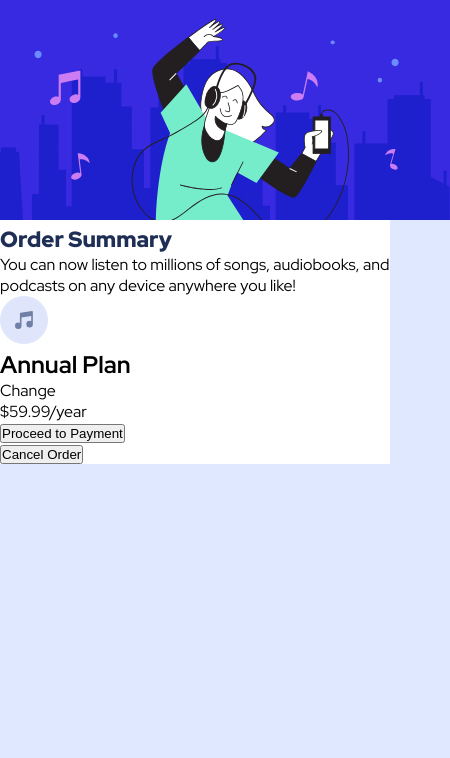
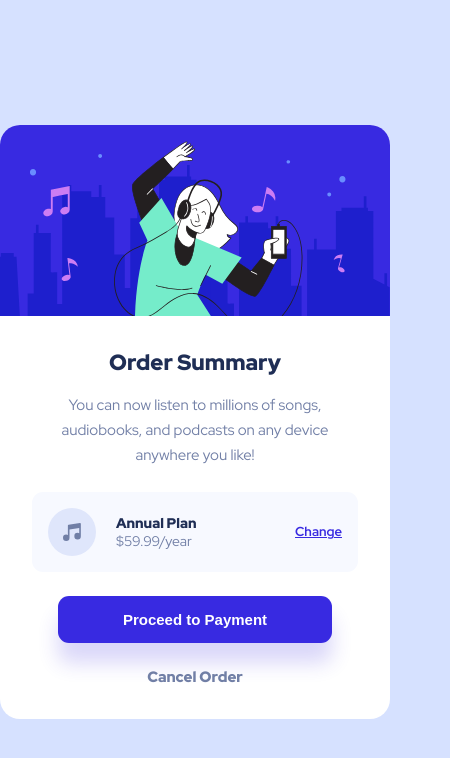
Before and after one commit to Ani-Kiria/Order-Summary-Component-, a plain HTML site: page index.html in a window 390 px wide. Shown: the whole page, 450 px wide, since content can reach past the window. Drawn offline with Linux system fonts and the light colour scheme.

Commit message:
add updates for mobile version

```diff
--- a/index.html
+++ b/index.html
@@ -8,26 +8,30 @@
   </head>
   <body>
     <div class="main-container">
-      <img src="./images/illustration-hero.svg" />
+      <img src="./images/illustration-hero.svg" class="main-image" />
+      <div class="content">
         <h1>Order Summary</h1>
-      <p>
-        You can now listen to millions of songs, audiobooks, and podcasts on any
-        device anywhere you like!
+        <p class="main-text">
+          You can now listen to millions of songs, audiobooks, and podcasts on
+          any device anywhere you like!
         </p>
 
         <div class="offer-container">
+          <div class="annual">
             <img src="./images/icon-music.svg" />
+            <div class="offer-price">
               <h2>Annual Plan</h2>
-        <p>Change</p>
-        <p>$59.99/year</p>
+              <p id="price">$59.99/year</p>
+            </div>
+          </div>
+          <a href="#">Change</a>
         </div>
 
-      <div class="button-container1">
-        <button>Proceed to Payment</button>
-      </div>
+        <button class="payment">Proceed to Payment</button>
 
         <div class="button-container2">
-        <button>Cancel Order</button>
+          <button class="cancel">Cancel Order</button>
+        </div>
       </div>
     </div>
   </body>
--- a/style.css
+++ b/style.css
@@ -5,14 +5,94 @@
   box-sizing: border-box;
 }
 body {
-  background-color: #e0e8ff;
+  background-color: #d6e1ff;
   font-family: "Red Hat Display", sans-serif;
+  min-height: 100vh;
+  display: flex;
+  align-items: center;
+  justify-content: center;
+}
+.main-image {
+  width: 100%;
 }
 .main-container {
   background-color: #fff;
+  display: flex;
+  flex-direction: column;
+  align-items: center;
+  border-radius: 20px;
+  max-width: 500px;
+  overflow: hidden;
+}
+.content {
+  display: flex;
+  flex-direction: column;
+  align-items: center;
+  padding: 32px;
+  gap: 16px;
 }
 h1 {
   color: #1f2e55;
   font-size: 22px;
   font-weight: 900;
 }
+.main-text {
+  color: #717fa6;
+  text-align: center;
+  font-size: 15px;
+  font-weight: 400;
+  line-height: 25px;
+}
+h2 {
+  color: #1f2e55;
+  font-size: 14px;
+  font-weight: 900;
+}
+#price {
+  color: #717fa6;
+  font-size: 14px;
+  font-weight: 400;
+}
+a {
+  color: #382ae1;
+  font-size: 13px;
+  font-weight: 700;
+  text-decoration-line: underline;
+  cursor: pointer;
+}
+.offer-container {
+  width: 100%;
+  display: flex;
+  align-items: center;
+  justify-content: space-between;
+  border-radius: 11px;
+  padding: 16px;
+  background-color: #f7f9ff;
+  margin: 8px 0;
+}
+.annual {
+  display: flex;
+  align-items: center;
+  gap: 20px;
+}
+.payment {
+  border-radius: 11px;
+  background: #382ae1;
+  box-shadow: 0px 20px 20px 0px rgba(56, 42, 225, 0.19);
+  color: #fff;
+  font-size: 15px;
+  font-weight: 900;
+  border: none;
+  padding: 15px 65px;
+}
+.cancel {
+  all: unset;
+  color: #717fa6;
+  font-size: 15px;
+  font-weight: 900;
+  padding-top: 8px;
+}
+.button-container2 {
+  display: flex;
+  justify-content: center;
+}
```
Lines whose indentation alone changed are shown as unchanged.
